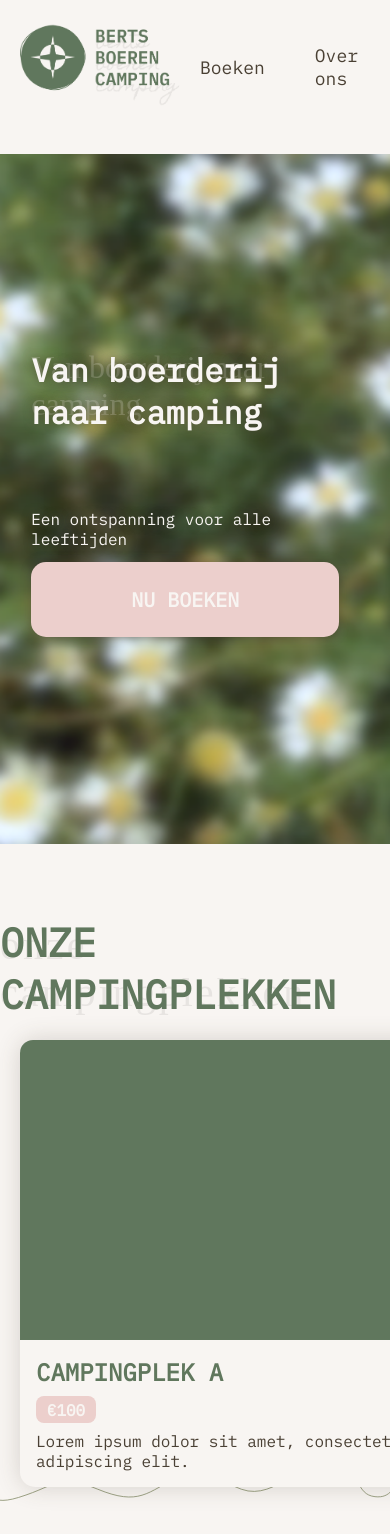
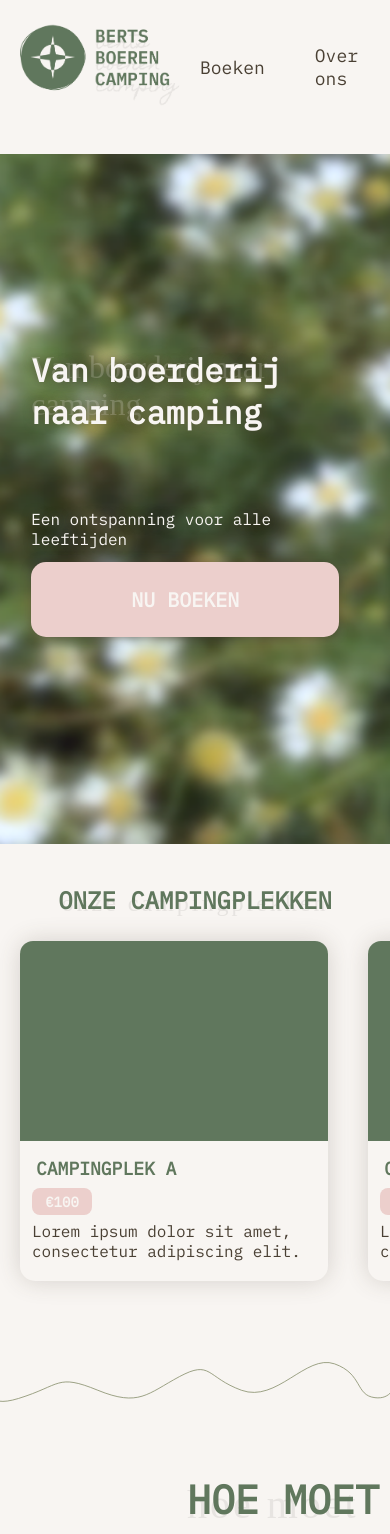
Before and after one commit to LaulensW/BertsBoerenCamping, a React (Vite) app in the folder BertsBoerenCamping/: page / in a window 390 px wide. Shown: the top 1534 px of the page. Built offline with nearby package versions, Linux system fonts and the light colour scheme.

Commit message:
Campingplekken Responsive

```diff
--- a/BertsBoerenCamping/src/components/CallToAction.css
+++ b/BertsBoerenCamping/src/components/CallToAction.css
@@ -51,7 +51,7 @@ p{
 }
 
 
-@media (max-width: 390px){
+@media (max-width: 430px){
     .cta-achtergrond{
 
         display: none;
--- a/BertsBoerenCamping/src/components/Campingplekken.css
+++ b/BertsBoerenCamping/src/components/Campingplekken.css
@@ -75,3 +75,44 @@
     margin-top: 445px;
     display: flex;
 }
+
+@media (max-width: 430px){
+    .onze-campingplekken{
+        font-size: 24px;
+        margin: 40px 0;
+    }
+    .onze-campingplekken-cursive{
+        font-size: 24px;
+        margin-top: 46px;
+    }
+    .campeerplek{
+        margin: 24px 20px 32px 20px;
+    }
+    .filler-photo{
+        border-radius: 13px 13px 0 0;
+        width: 308px;
+        height: 200px;
+    }
+    .campingplek-header {
+        display: flex;
+        justify-content: space-between;
+    }
+    .campingplek-name{
+        font-size: 18px;
+    }
+    .campingplek-price{
+        font-size: 14px;
+        margin: 6px 0 6px 0px;
+    }
+    .campingplek-description{
+        color: var(--secondary-color);
+        font-size: 16px;
+    }
+    .campingplek-stroom{
+        font-size: 16px;
+        float: right;
+    }
+    .camping-text{
+        margin: 8px 12px 0px 12px;
+    }
+}
```
